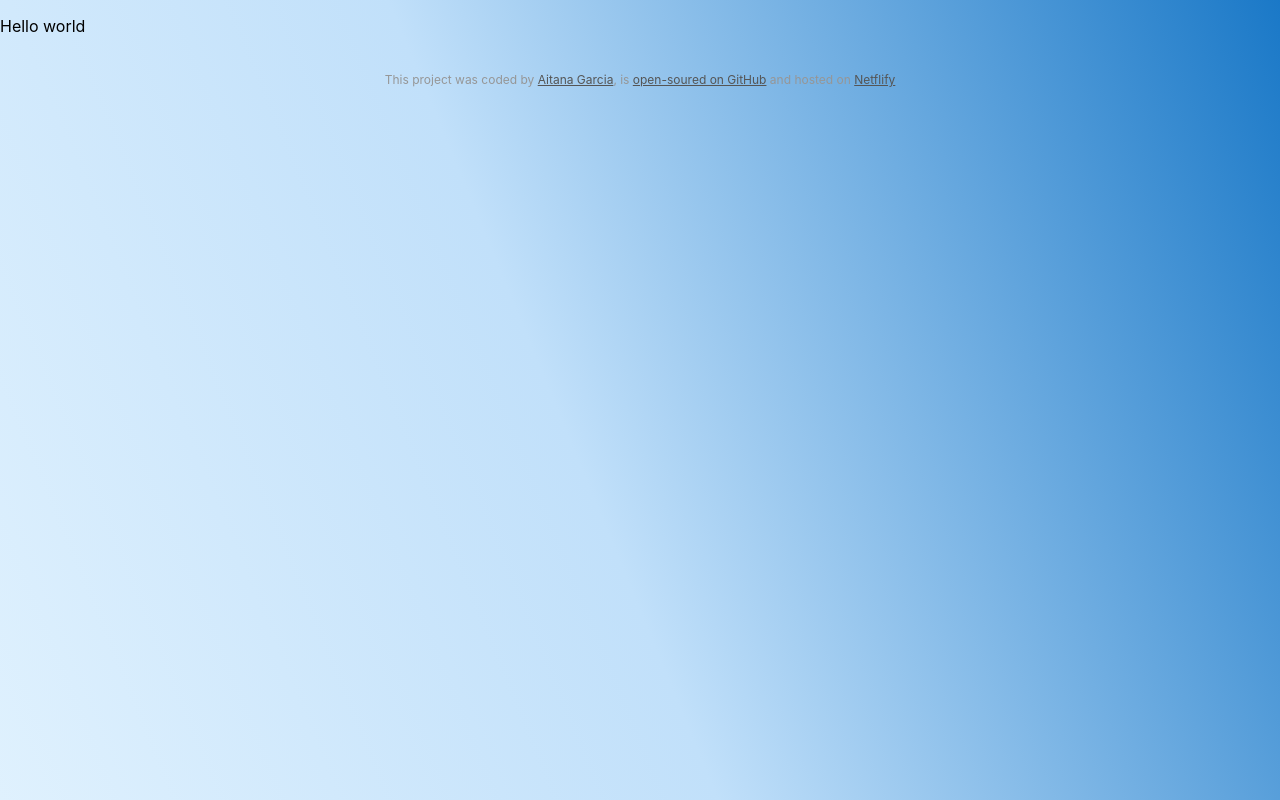
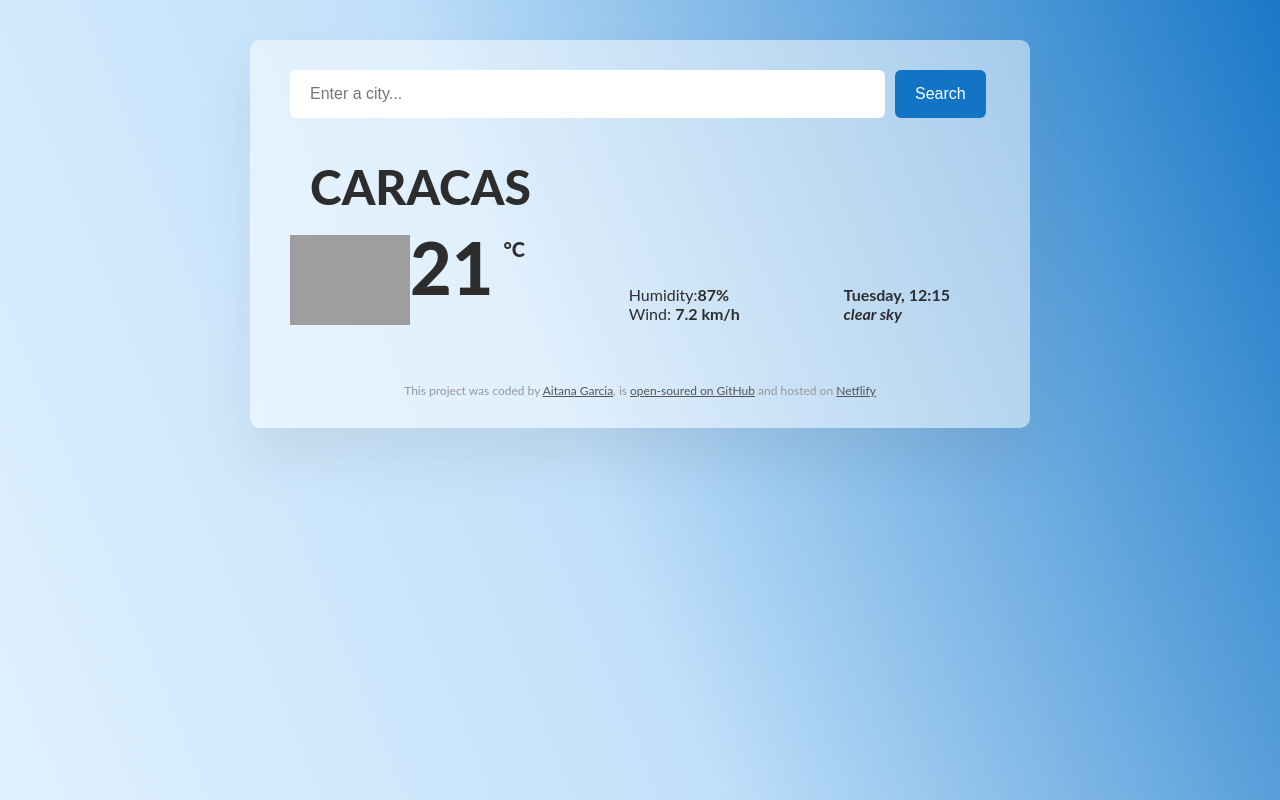
Before and after one commit to aitanagarciam/weather-search-react, a React (Create React App) app: page / in a window 1280 px wide. Built offline with nearby package versions, Linux system fonts and the light colour scheme; grey boxes are pictures that could not be loaded.

Commit message:
Import Weather HTML to project

```diff
--- a/src/App.js
+++ b/src/App.js
@@ -3,12 +3,50 @@ import Footer from "./Footer";
 
 function App() {
   return (
-    <div className="App">
-      <header className="App-header">
-        <p>Hello world</p>
-      </header>
+    <section className="weather-app">
+      <div className="form">
+        <form id="search-form">
+          <input
+            type="search"
+            placeholder="Enter a city..."
+            required
+            className="search-form"
+            id="search-input"
+          />
+          <input type="submit" value="Search" className="search-button" />
+        </form>
+      </div>
+
+      <h1 id="city">Caracas</h1>
+      <div className="data">
+        <div className="temperature">
+          <img
+            id="icon"
+            src="http://shecodes-assets.s3.amazonaws.com/api/weather/icons/clear-sky-day.png"
+          />
+          <span id="temperature">21</span>
+          <span id="unit">°C</span>
+        </div>
+        <div>
+          Humidity:
+          <span className="humidity">
+            <span id="humidity-value">87</span>%
+          </span>
+          <br />
+          Wind:{" "}
+          <span className="wind">
+            <span id="wind-value">7.2</span> km/h
+          </span>
+        </div>
+        <div className="current">
+          <span id="weekday">Tuesday</span>, <span id="hour">12</span>:
+          <span id="minutes">15</span>
+          <br />
+          <span id="weather">clear sky</span>
+        </div>
+      </div>
       <Footer />
-    </div>
+    </section>
   );
 }
 
```
